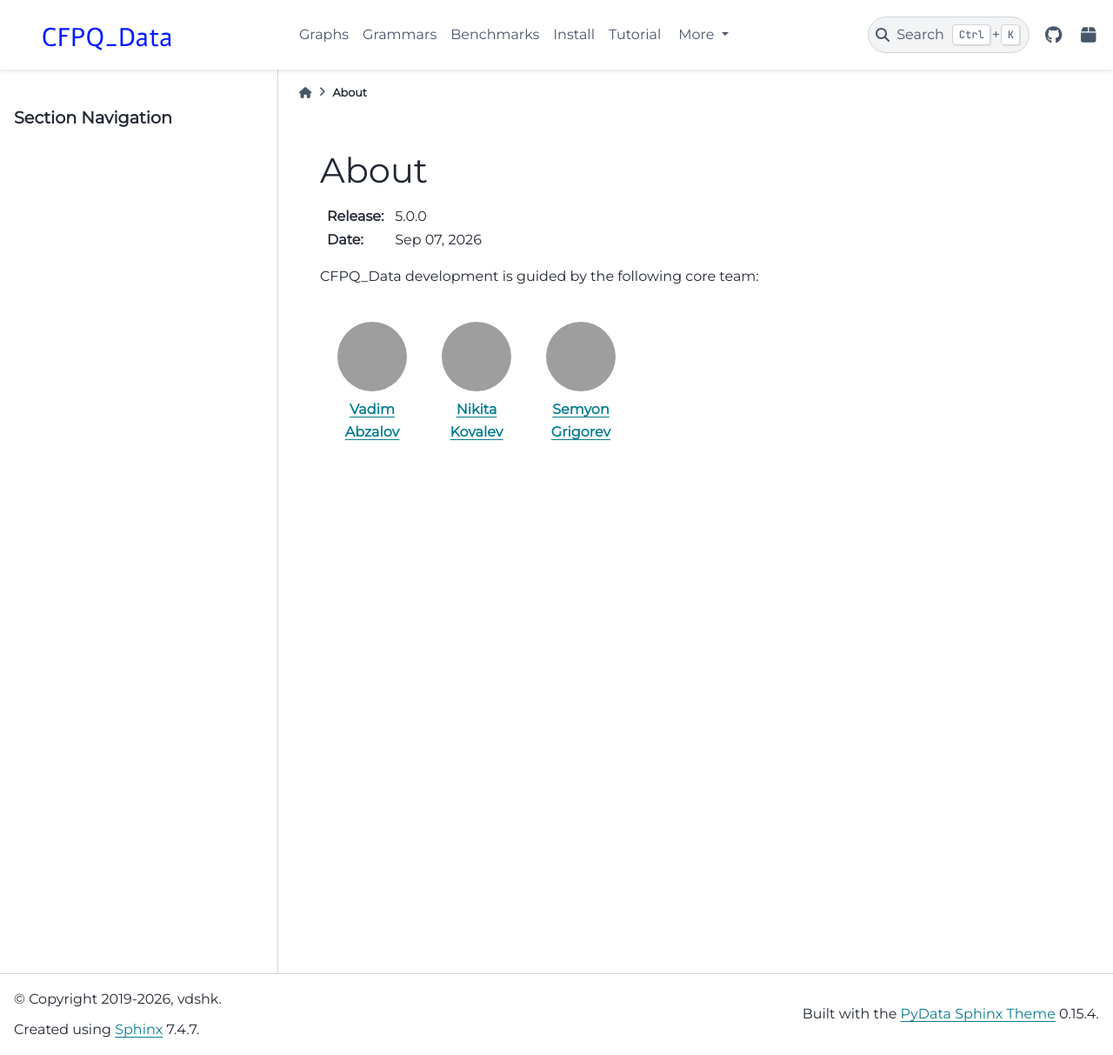
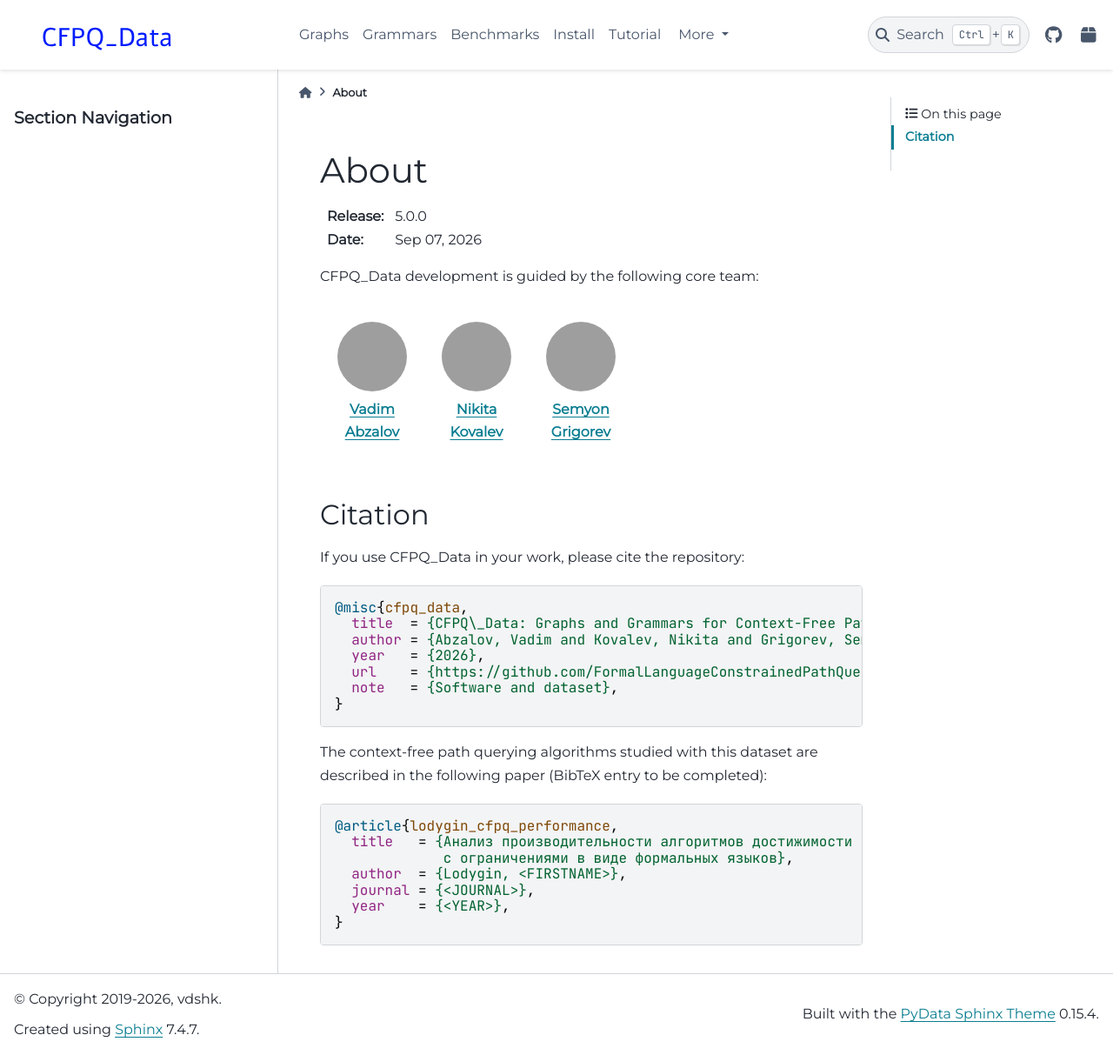
Before and after one commit to FormalLanguageConstrainedPathQuerying/CFPQ_Data, a Sphinx documentation site: the page built from docs/about.rst, in a window 1280 px wide and 1213 px high, cut to the strip 0-1213 px from the top of the window. Shown: the whole strip at 87% size. Built offline with Sphinx 7.4.7 and the PyData theme 0.15.4, drawn with Linux system fonts in a browser that asks for light colours; the version number is read from the project's files by our own code; grey boxes are pictures that could not be loaded.

Commit message:
docs(022-S2): Add a citation section to the About page

```diff
--- a/docs/about.rst
+++ b/docs/about.rst
@@ -55,5 +55,34 @@
         </div>
         Semyon Grigorev
      </a>
-     <div class="team-member-handle">@gsvgit</div>
-   </div>
+      <div class="team-member-handle">@gsvgit</div>
+    </div>
+
+
+Citation
+--------
+
+If you use CFPQ_Data in your work, please cite the repository:
+
+.. code-block:: bibtex
+
+   @misc{cfpq_data,
+     title  = {CFPQ\_Data: Graphs and Grammars for Context-Free Path Querying},
+     author = {Abzalov, Vadim and Kovalev, Nikita and Grigorev, Semyon},
+     year   = {2026},
+     url    = {https://github.com/FormalLanguageConstrainedPathQuerying/CFPQ_Data},
+     note   = {Software and dataset},
+   }
+
+The context-free path querying algorithms studied with this dataset are
+described in the following paper (BibTeX entry to be completed):
+
+.. code-block:: bibtex
+
+   @article{lodygin_cfpq_performance,
+     title   = {Анализ производительности алгоритмов достижимости
+                с ограничениями в виде формальных языков},
+     author  = {Lodygin, <FIRSTNAME>},
+     journal = {<JOURNAL>},
+     year    = {<YEAR>},
+   }
```
